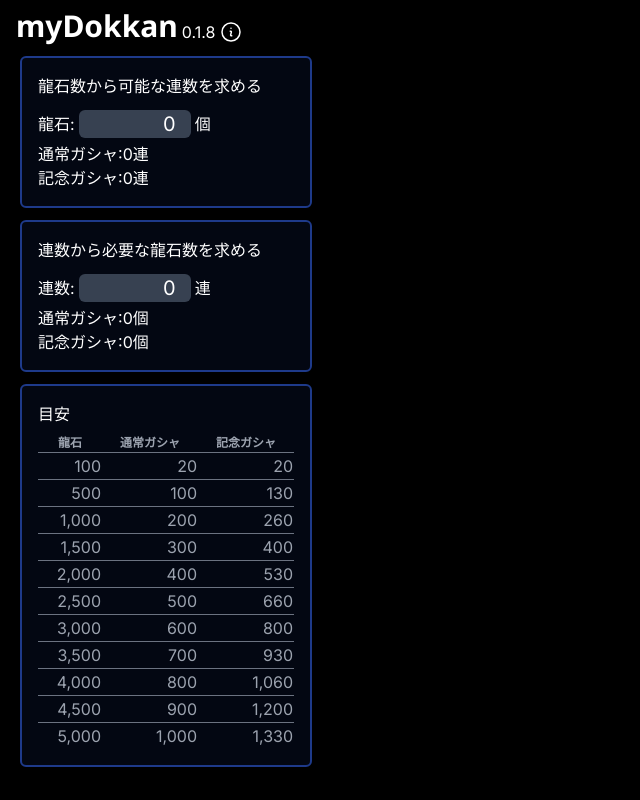
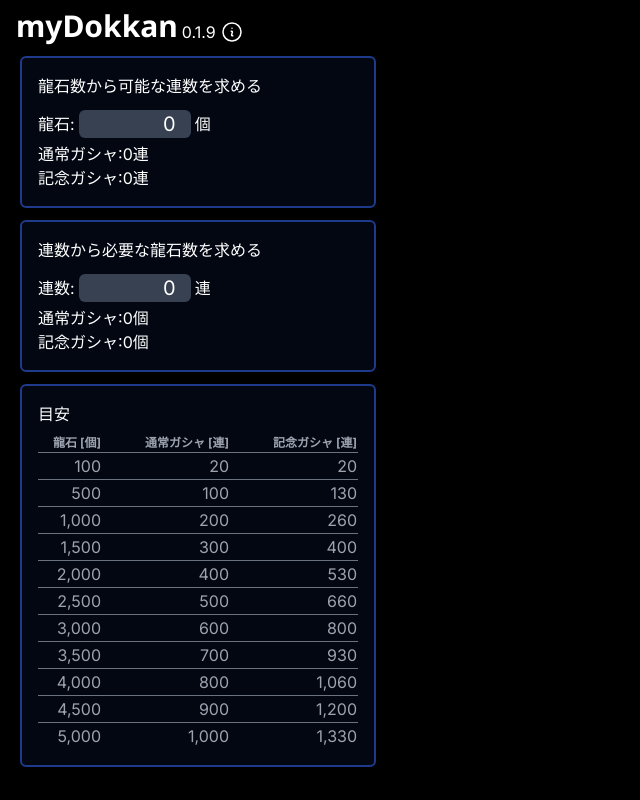
Before and after one commit to baggio4ever/mydokkan, a Next.js app: page / in a window 1280 px wide. Shown: the whole page, without its empty margins (0-640 px from the left). Built offline with nearby package versions, Linux system fonts and the light colour scheme.

Commit message:
3月に入ったのに雪が降った。寒い。

```diff
--- a/app/page.tsx
+++ b/app/page.tsx
@@ -16,7 +16,7 @@ const NotoSans = Noto_Sans({ weight: '700', preload: false });
 //const BlueCombi = '/images/FKVYrTbakAE-gys.png';
 
 const APP_NAME = 'myDokkan';
-const APP_VERSION = '0.1.8';
+const APP_VERSION = '0.1.9';
 const REACT_VERSION = React.version;
 
 interface LibInfo {
@@ -149,6 +149,9 @@ function RensuTable() {
 
   function handleOnChange(v: number) {
     //    console.log(ev.target.value);
+    if (v < 0) {
+      v = 0;
+    }
     setRyuseki(v);
   }
 
@@ -185,6 +188,9 @@ function RyusekiTable() {
 
   function handleOnChange(v: number) {
     //    console.log(ev.target.value);
+    if (v < 0) {
+      v = 0;
+    }
     setRensu(v);
   }
 
@@ -233,11 +239,11 @@ function RyusekiTable2() {
     <CommonFrame>
       <ModeTitle title='目安' />
       <table className='divide-y divide-gray-500'>
-        <thead className='text-center'>
+        <thead className='text-right'>
           <tr className='text-gray-400 font-medium text-xs'>
-            <th scope='col' className='w-16'>龍石</th>
-            <th scope='col' className='w-24'>通常ガシャ</th>
-            <th scope='col' className='w-24'>記念ガシャ</th>
+            <th scope='col' className='w-16'>龍石 [個]</th>
+            <th scope='col' className='w-32'>通常ガシャ [連]</th>
+            <th scope='col' className='w-32'>記念ガシャ [連]</th>
           </tr>
         </thead>
         <tbody className='text-right divide-y divide-gray-500 text-gray-400'>
```
